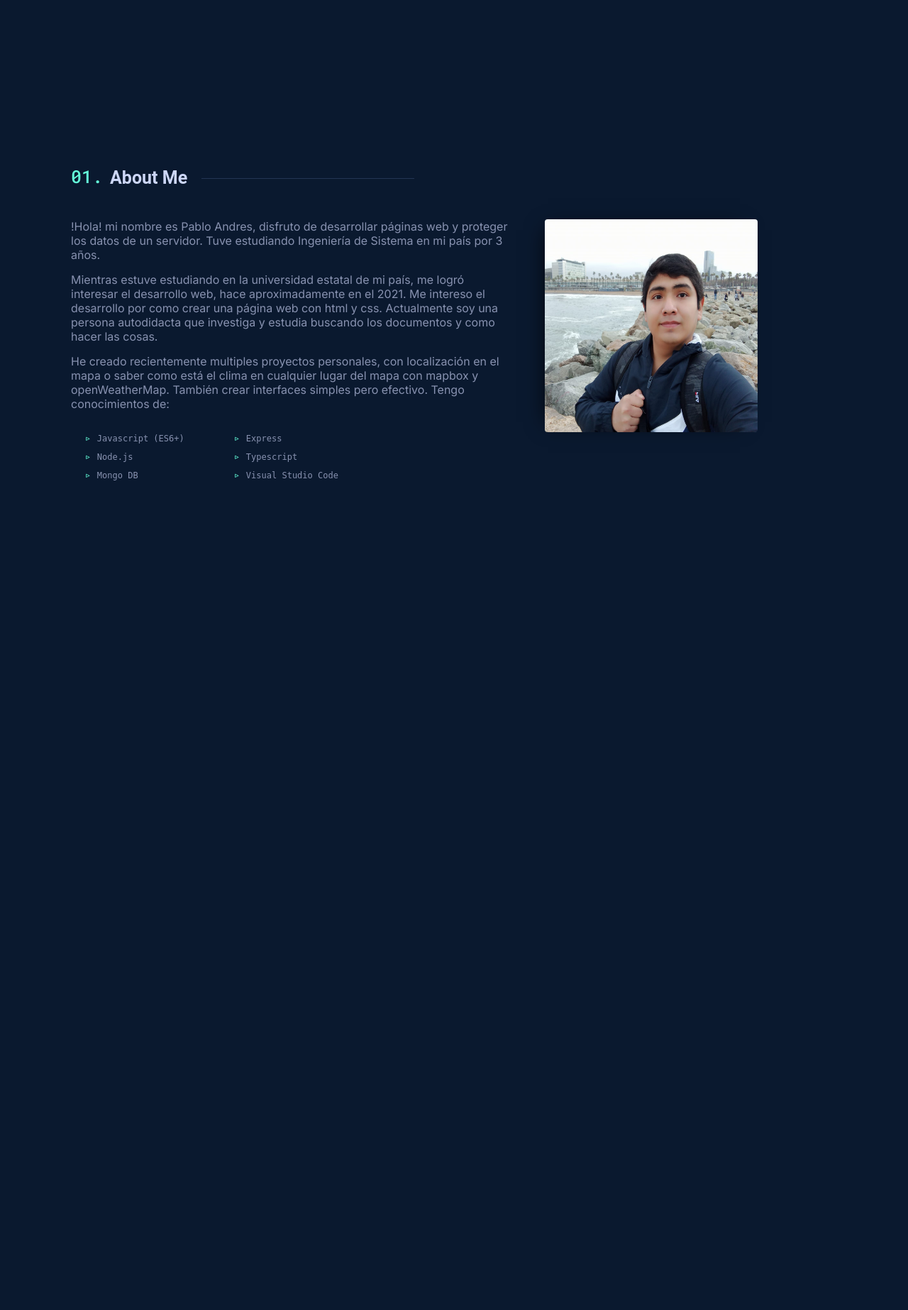
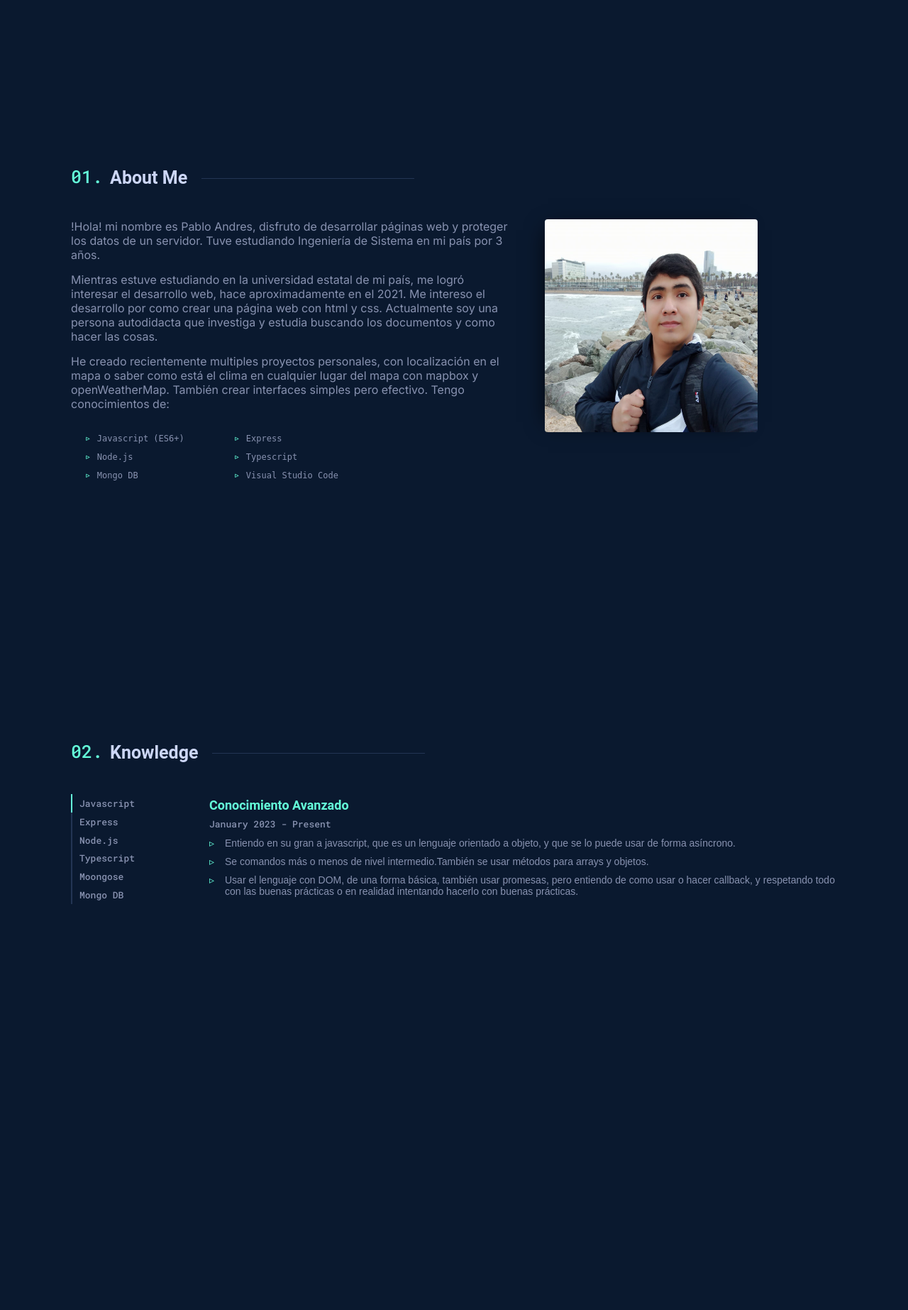
Before and after one commit to sear-code451/Portafolio, a web app: file public/index.html in a window 1280 px wide. Shown: the part 659-2505 px from the top of the page at 71% size. Before the commit the page ends 1336 px from the top, so only its background shows below. Run offline with its HTML, style and script files only (its server is not run), Linux system fonts and the light colour scheme; some libraries are stand-ins or nearby versions; some web fonts are replaced.

Commit message:
Incomplete section 3 knowledge

```diff
--- a/public/index.html
+++ b/public/index.html
@@ -9,6 +9,7 @@
     <link rel="stylesheet" href="./style/media-query-780px/media-querys.css">
     <link rel="stylesheet" href="./style/body.css">
     <link rel="stylesheet" href="./style/media-query-780px/body-media.css">
+    <link rel="stylesheet" href="./style/media-query-490px/media-query-490.css">
     <script defer src="./js/script.js"></script>
     <script defer src="./js/example.js"></script>
     <title>Portafolio Pablo Rueda</title>
@@ -129,7 +130,64 @@
             </div>
         </section>
 
-        <section class="section-main">
+        <section id="Knowledge" class="section-main">
+            <h2 class="title_about">Knowledge</h2>
+
+            <div class="container-knowledge">
+                <div class="menu-knowledge">
+                    <button id="javascript-content" tabindex="1" onclick="toggleButtonJs()">
+                        Javascript
+                    </button>
+
+                    <button id="express-content" tabindex="0" onclick="toggleButtonExpress()">
+                        Express
+                    </button>
+
+                    <button id="node-content" tabindex="0" onclick="toggleButtonNode()">
+                        Node.js
+                    </button>
+
+                    <button id="typescript-content" tabindex="0" onclick="toggleButtonTs()">
+                        Typescript
+                    </button>
+
+                    <button id="mongoose-content" tabindex="0" onclick="toggleButtonMongoose()">
+                        Moongose
+                    </button>
+
+                    <button id="mongo-content" tabindex="0" onclick="toggleButtonMongo()">
+                        Mongo DB
+                    </button>
+                </div>
+
+                <div class="content-knowledge">
+                    <div class="knowledge-javascript">
+                        <h3 class="btn-title-knowledge">
+                            Conocimiento Avanzado
+                        </h3>
+
+                        <p class="btn-data-knowledge">January 2023 - Present</p>
+
+                        <div class="content-paragraph-knowledge">
+                            <ul>
+
+                                <li>
+                                    Entiendo en su gran a javascript, que es un lenguaje orientado a objeto, y que se lo puede usar de forma asíncrono.
+                                </li>
+
+                                <li>
+                                    Se comandos más o menos de nivel intermedio.También se usar métodos para arrays y objetos.
+                                </li>
+
+                                <li>
+                                    Usar el lenguaje con DOM, de una forma básica, también usar promesas, pero entiendo de como usar o hacer callback, y respetando todo con las buenas prácticas o en realidad intentando hacerlo con buenas prácticas.
+                                </li>
+                            </ul>
+                        </div>
+                    </div>
+                </div>
+            </div>
+
 
         </section>
 
--- a/public/js/script.js
+++ b/public/js/script.js
@@ -38,6 +38,95 @@ function animateBars(){
     button_nav_menu.classList.toggle("nav-menu");
     main_body.classList.toggle("active");
     body.classList.toggle("activar");
+}
+
+// function 02 Knowledge : toggleButton()
+
+//  button set
+const btnJavascript = document.getElementById( "javascript-content" );
+const btnExpress = document.getElementById("express-content");
+const btnNode = document.getElementById("node-content");
+const btnTypescript = document.getElementById("typescript-content");
+const btnMongoose = document.getElementById("mongoose-content");
+const btnMongoDB = document.getElementById("mongo-content");
 
 
-}
+const btnList = [
+    btnJavascript,
+    btnExpress,
+    btnNode,
+    btnTypescript,
+    btnMongoose,
+    btnMongoDB
+];
+
+const listFilter = ( value, listArray ) => {
+    listArray.forEach( ( current ) => {
+        if( current === value ) return
+        if( current.tabIndex === 1) current.tabIndex = 0;
+        current.classList.toggle("visible");
+    } );
+};
+
+
+
+const toggleButtonJs = () => {
+    if( btnJavascript.tabIndex === 1 ) return console.log("javascript");
+    if( btnJavascript.tabIndex === 0 ) {
+        // visible
+        btnJavascript.tabIndex = 1;
+        value = btnJavascript;
+        // Rest
+        listFilter( value, btnList );
+    }
+};
+const toggleButtonExpress = () => {
+    if( btnExpress.tabIndex === 1 ) return console.log("Express");
+    if( btnExpress.tabIndex === 0 ) {
+        // visible
+        btnExpress.tabIndex = 1;
+        const value = btnExpress;
+        // Rest
+        listFilter( value, btnList );
+    }
+};
+const toggleButtonNode = () => {
+    if( btnNode.tabIndex === 1 ) return console.log("Node");
+    if( btnNode.tabIndex === 0 ) {
+        // visible
+        btnNode.tabIndex = 1;
+        const value = btnNode;
+        // Rest
+        listFilter( value, btnList );
+    }
+};
+const toggleButtonTs = () => {
+    if( btnTypescript.tabIndex === 1 ) return console.log("Typescript");
+    if( btnTypescript.tabIndex === 0 ) {
+        // visible
+        btnTypescript.tabIndex = 1;
+        const value = btnTypescript;
+        // Rest
+        listFilter( value, btnList );
+    }
+};
+const toggleButtonMongoose = () => {
+    if( btnMongoose.tabIndex === 1 ) return console.log("Mongoose");
+    if( btnMongoose.tabIndex === 0 ) {
+        // visible
+        btnMongoose.tabIndex = 1;
+        const value = btnMongoose;
+        // Rest
+        listFilter( value, btnList );
+    }
+};
+const toggleButtonMongo = () => {
+    if( btnMongoDB.tabIndex === 1 ) return console.log("Mongo DB");
+    if( btnMongoDB.tabIndex === 0 ) {
+        // visible
+        btnMongoDB.tabIndex = 1;
+        const value = btnMongoDB;
+        // Rest
+        listFilter( value, btnList );
+    }
+};
--- a/public/style/body.css
+++ b/public/style/body.css
@@ -67,7 +67,8 @@
 }
 
 .title_about::before {
-    content: "01.";
+    counter-increment:  section 1;
+    content: "0" counter(section) ".";
     position: relative;
     bottom: 4px;
     margin-right: 10px;
@@ -147,3 +148,89 @@
     color: var(--colorSkyBlue);
     font-size: var(--textSize);
 }
+
+/* Section 3: Knowledge */
+
+#Knowledge .title_about::before {
+    counter-increment: section 2;
+}
+
+.container-knowledge {
+    display: grid;
+    grid-template-columns: repeat(12,1fr);
+    grid-template-areas:
+    "izquierda izquierda derecha derecha derecha derecha derecha derecha derecha derecha derecha derecha";
+}
+
+.container-knowledge .menu-knowledge {
+    display: grid;
+    grid-area: izquierda;
+}
+
+/* button menu-knowledge */
+
+.menu-knowledge button {
+    display: flex;
+    align-items: center;
+    justify-content: flex-start;
+    font-family: var(--sourceSecundary);
+    font-size: 13px;
+    font-weight: 400;
+    background-color:transparent;
+    padding-left: 10px;
+    color: var(--colorText);
+    border: none;
+    cursor: pointer;
+    border-left: var(--color-navy) solid 2px;
+}
+
+.menu-knowledge button:hover {
+    background-color: var(--color-lightest-navy);
+    color: var(--colorSkyBlue);
+}
+
+
+
+.menu-knowledge #javascript-content {
+    border-left: var(--colorSkyBlue) solid 2px;
+}
+
+/* content-knowledge */
+
+.container-knowledge .content-knowledge {
+    grid-area: derecha;
+    padding-left: 15px;
+}
+
+.btn-title-knowledge{
+    font-family: var(--sourceMain);
+    font-size: 18px;
+    color: var(--colorSkyBlue);
+    margin: 5px 0 7px 0 ;
+}
+
+.btn-data-knowledge {
+    font-family: var(--sourceSecundary);
+    font-size: 13px;
+    color: var(--colorText);
+    margin-bottom: 10px;
+}
+
+/* div content-paragraph knowledge ul li */
+
+.content-paragraph-knowledge ul li {
+    position: relative;
+    font-family: var(--sourceText);
+    font-size: var(--textSize);
+    padding-left: 22px;
+    margin-bottom: 10px;
+    color: var(--colorText);
+    list-style: none;
+}
+
+.content-paragraph-knowledge ul li::before {
+    content: "▹";
+    position: absolute;
+    left: 0;
+    color: var(--colorSkyBlue);
+}
--- /dev/null
+++ b/public/style/media-query-490px/media-query-490.css
@@ -0,0 +1,20 @@
+@media (max-width:490px) {
+    /* Section all */
+    .section-main {
+        min-height: 80vh;
+    }
+
+    /* Section 2: about me */
+    .skill_list {
+        display: block;
+    }
+
+    .skill_list li {
+        padding-left: 0;
+    }
+
+    .profile img {
+        width: 250px;
+        height: 250px;
+    }
+}
--- a/public/style/media-query-780px/body-media.css
+++ b/public/style/media-query-780px/body-media.css
@@ -3,6 +3,7 @@
         /* BODY */
         .main-body {
             z-index: 3;
+            padding: 0px 50px;
         }
 
         .active {
@@ -10,5 +11,17 @@
         }
 
         /* Section 2 : about_me */
+        .about_paragraph {
+            display: block;
+        }
 
+        .about_paragraph .content_about_me {
+            margin-bottom: 30px;
+        }
+
+        .about_paragraph .profile {
+            display: flex;
+            justify-content: center;
+            align-items: center;
+        }
 }
--- a/public/style/style.css
+++ b/public/style/style.css
@@ -17,6 +17,7 @@
     --colorText: #8892b0;
     --color-Green-Tint: rgba(100,255,218,0.1);
     --color-lightest-navy: #112240;
+    --color-navy: #233554;
 
     /* Font Size */
     --textSize: 14px;
```
Also changed, not shown: markdown/css/aria-label.md (added, +9 -0 lines), markdown/css/tabindex.md (added, +9 -0 lines).
